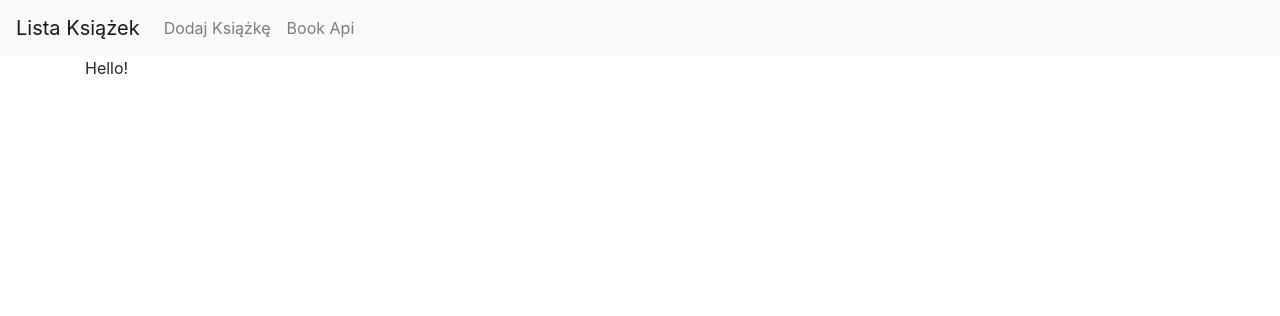
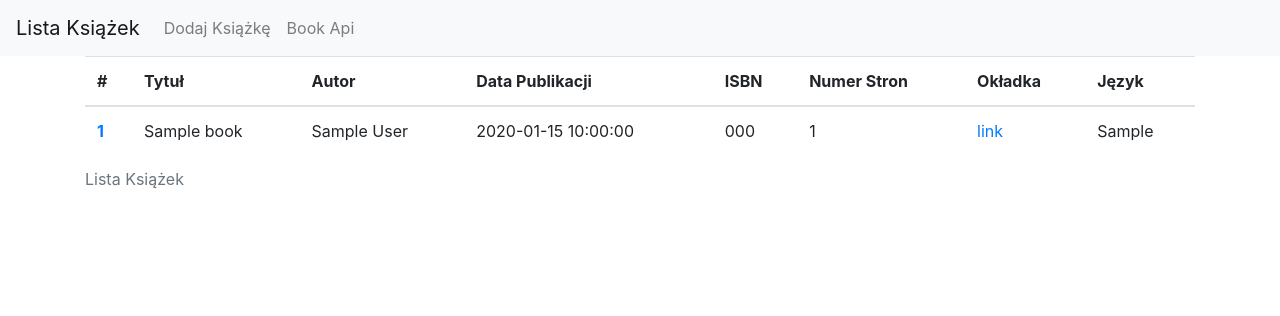
Before and after one commit to markoseb/BookList, a Flask app: page / in a window 1280 px wide. Shown: the top 316 px of the page. Run offline with Flask 2, Linux system fonts and the light colour scheme; tables that the repository leaves empty hold one stand-in row (values such as "Sample post"); some libraries are stand-ins or nearby versions.

Commit message:
Img link. Edit Book

```diff
--- a/book_list/core/views.py
+++ b/book_list/core/views.py
@@ -1,4 +1,5 @@
-from flask import render_template, Blueprint, redirect
+from flask import render_template, Blueprint, redirect, request
+from book_list.models import Book
 
 core = Blueprint('core', __name__)
 
@@ -14,4 +15,6 @@ def index():
     This is the home page view. Use pagination to show
     a Book List.
     '''
-    return render_template('index.html')
+    page = request.args.get('page', 1, type=int)
+    books = Book.query.order_by(Book.id).paginate(page=page, per_page=100)
+    return render_template('index.html', books=books)
--- a/book_list/templates/index.html
+++ b/book_list/templates/index.html
@@ -1,6 +1,35 @@
 {% extends "base.html" %}
 {% block content %}
 
-    <p>Hello!</p>
-
+    <div class="table-responsive">
+        <table class="table">
+            <caption>Lista Książek</caption>
+            <thead>
+            <tr>
+                <th scope="col">#</th>
+                <th scope="col">Tytuł</th>
+                <th scope="col">Autor</th>
+                <th scope="col">Data Publikacji</th>
+                <th scope="col">ISBN</th>
+                <th scope="col">Numer Stron</th>
+                <th scope="col">Okładka</th>
+                <th scope="col">Język</th>
+            </tr>
+            </thead>
+            <tbody>
+            {% for book in books.items %}
+                <tr>
+                    <th scope="row"><a href="{{ url_for('books.update', book_id=book.id) }}">{{ book.id }}</a></th>
+                    <td>{{ book.title }}</td>
+                    <td>{{ book.author }}</td>
+                    <td>{{ book.pub_date }}</td>
+                    <td>{{ book.isbn }}</td>
+                    <td>{{ book.pages_number }}</td>
+                    <td><a href="{{ book.link }}">link</a></td>
+                    <td>{{ book.lan }}</td>
+                </tr>
+            {% endfor %}
+            </tbody>
+        </table>
+    </div>
 {% endblock %}
```
Also changed, not shown: book_list/books/views.py (+30 -2 lines).
